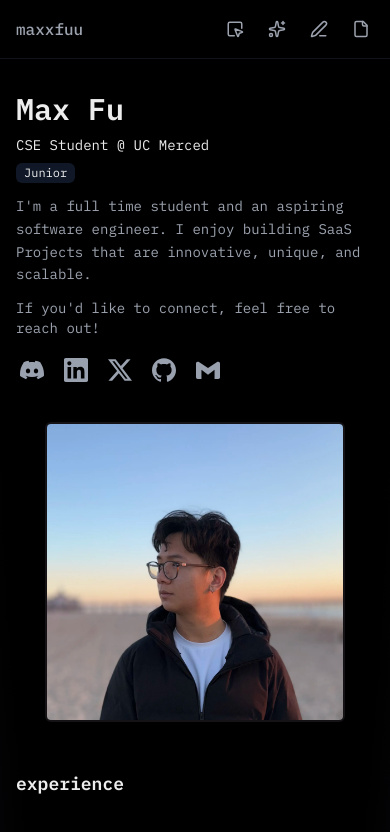
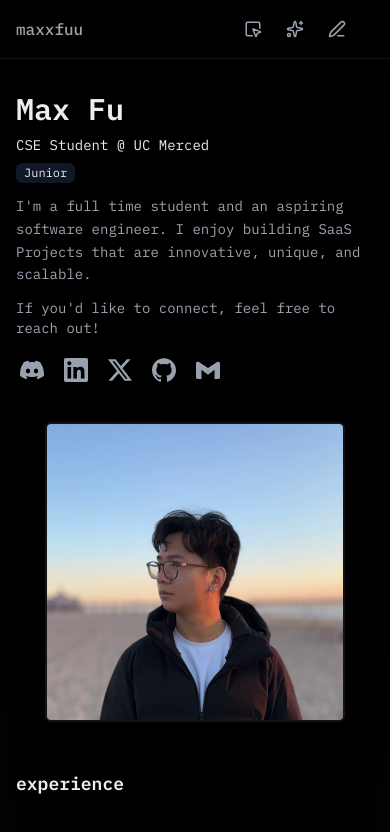
Before and after one commit to maxxfuu/dot-com, a Next.js app: page / in a window 390 px wide. Shown: the top 832 px of the page. Built offline with nearby package versions, Linux system fonts and the light colour scheme.

Commit message:
fixed grammar in experience, fixed pdf rendering

```diff
--- a/src/app/components/experience.tsx
+++ b/src/app/components/experience.tsx
@@ -14,7 +14,7 @@ const experiences = [
     image: "/machyna.png",
     company: "Machyna Inc.",
     position: "Software Engineer Intern",
-    description: "I built an additional feature within AWS cloud infrastructure for the company that enabled a full lifecycle of uploading and managing files within the cloud infrastrucutre. Cloud services that was used includes but not limited to AppSync, S3, Lambda, RDS, and other itermediate AWS services. I was also responsible for building a new landing page for the company using Next.js, Tailwind CSS, and TypeScript.",
+    description: "Built a full-featured file upload and management system leveraging amazon web services such as AppSync, S3, Lambda, RDS, and other supporting services. Additionally, developed a new marketing landing page for the company using Next.js, Tailwind CSS, and TypeScript.",
     date: "Summer 2025"
   },
   {
--- a/src/app/components/navbar.tsx
+++ b/src/app/components/navbar.tsx
@@ -23,7 +23,7 @@ export default function Navbar() {
           <Link href="/writing"><PenLine size={18} className="sm:w-4 sm:h-4"/></Link><Link href="/writing" className="hidden sm:inline-flex gap-2 items-center">writing</Link>
         </li>
         <li className="flex items-center text-sm sm:text-sm gap-2 cursor-pointer hover:text-white transition-colors p-1">
-          <Link href="/resume.pdf" target="_blank"><File size={18} className="sm:w-4 sm:h-4"/></Link><a href="/resume.pdf" target="_blank" className="hidden sm:inline-flex gap-2 items-center">resume</a>
+          <a href="/resume.pdf" target="_blank" className="hidden sm:inline-flex gap-2 items-center"><File size={18} className="sm:w-4 sm:h-4"/>resume</a>
         </li>
       </ul>
     </div>
```
